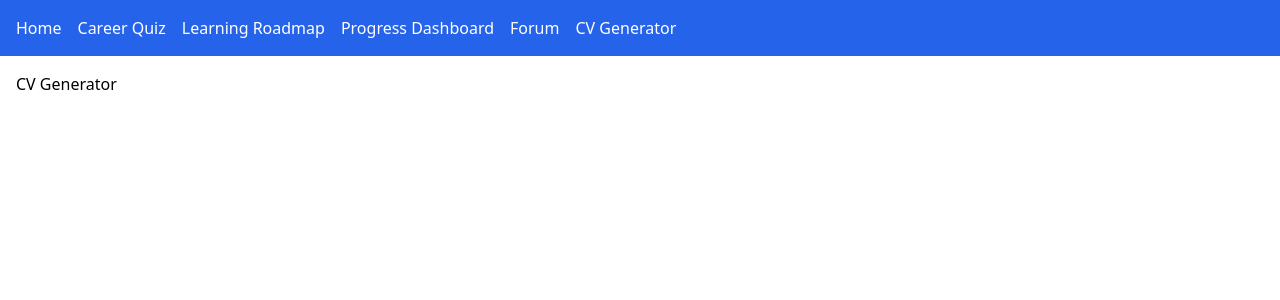
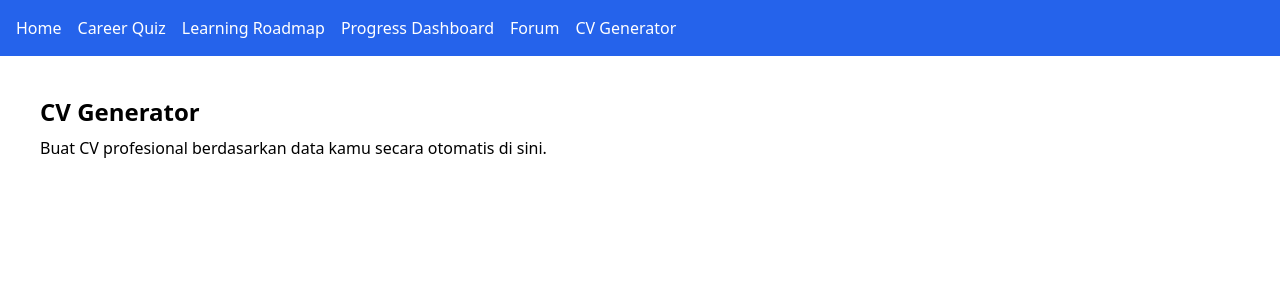
Before and after one commit to mustain97/IDCamp-2024-Developer-Challenge, a React (Vite) app: page /cv in a window 1280 px wide. Shown: the top 300 px of the page. Built offline with nearby package versions, Linux system fonts and the light colour scheme.

Commit message:
Update CvGenerator.jsx

```diff
--- a/src/pages/CvGenerator.jsx
+++ b/src/pages/CvGenerator.jsx
@@ -1 +1,8 @@
-export default function CvGenerator() { return <div className='p-4'>CV Generator</div>; }
+export default function CvGenerator() {
+  return (
+    <div className="p-10">
+      <h2 className="text-2xl font-semibold">CV Generator</h2>
+      <p className="mt-2">Buat CV profesional berdasarkan data kamu secara otomatis di sini.</p>
+    </div>
+  );
+}
```
